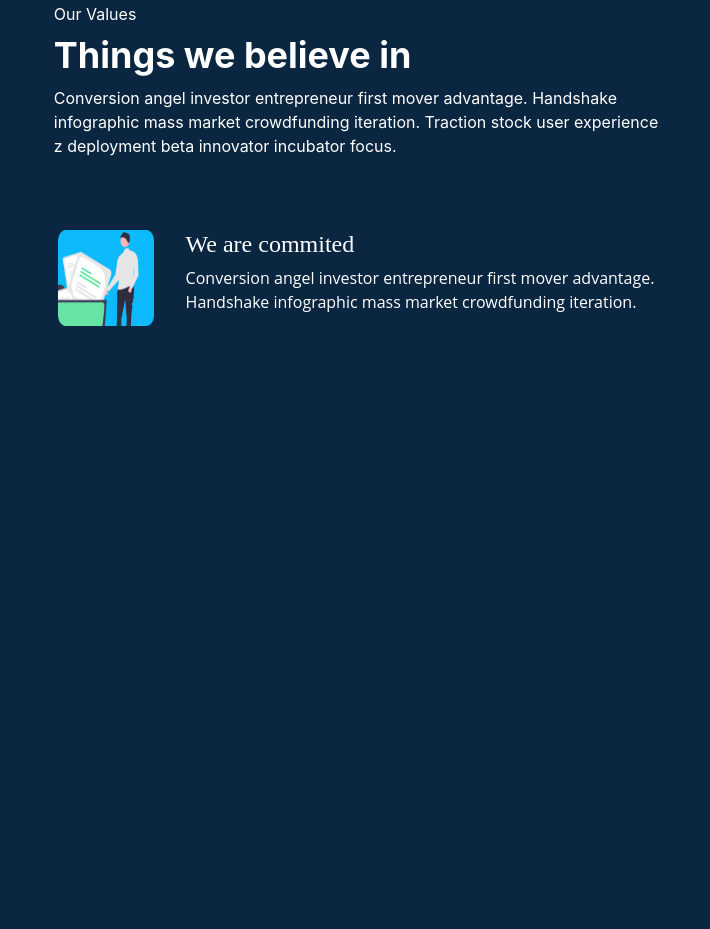
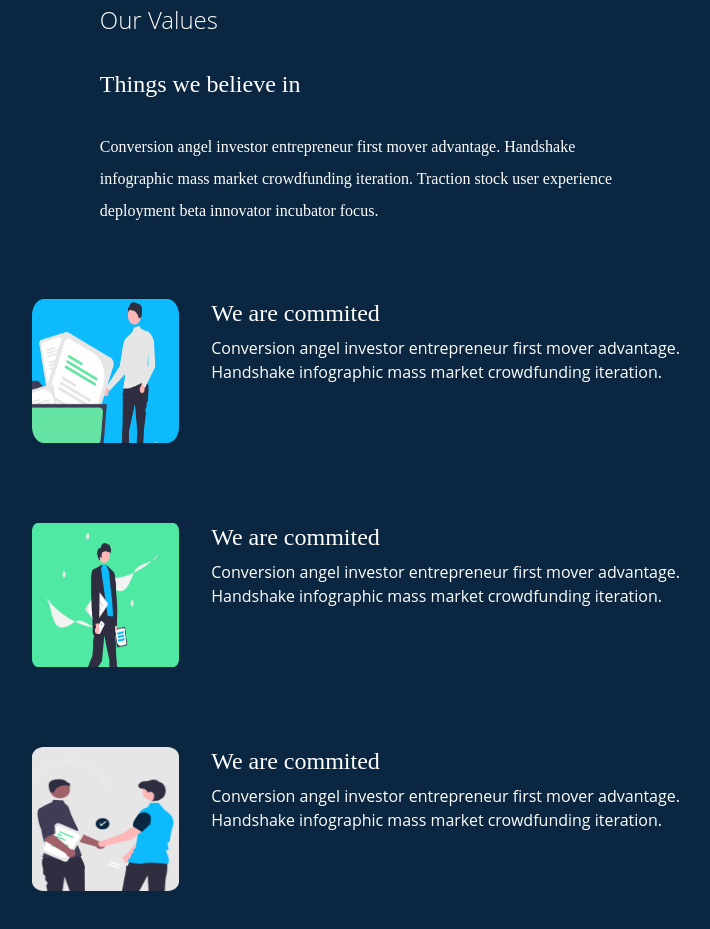
Before and after one commit to jahrulezfrancis/Digital-Marketing-Website-front-end-, a React (Create React App) app: page /about-us in a window 1280 px wide. Shown: the part 3300-4229 px from the top of the page, without its empty margins (284-994 px from the left). Built offline with nearby package versions, Linux system fonts and the light colour scheme.

Commit message:
added more content to our values content

```diff
--- a/src/Components/Pages/AboutUs.jsx
+++ b/src/Components/Pages/AboutUs.jsx
@@ -6,6 +6,7 @@ import FirstOne from "../../Images/man-calling.png"
 import SecondOne from "../../Images/pers-near-trash.png"
 import ThirdOne from "../../Images/woman-making-call.png"
 import FourthOne from "../../Images/Job-seeker.png"
+import JobSeeker from "../../Images/two-pers-hand-shake.png"
 import FifthOne from "../../Images/three-men-in-workshop.png"
 import Team1 from "../../Images/team-1st.png"
 import Team2 from "../../Images/team-second.png"
@@ -91,18 +92,31 @@ export function OurValues() {
     return (
         <Box w='100%' h='72em' bgColor='#0A2640'>
             <VStack>
-                <VStack textAlign='start' align='start' mt='5em' mb='4em'>
-                    <Text color='white'>Our Values</Text>
-                    <Heading  color='white'>Things we believe in</Heading>
-                    <Text color='white'>
+                <VStack textAlign='start' align='start' mt='5em' mb='4em' spacing='2em'>
+                    <Text fontFamily='Open Sans' fontWeight='100' fontSize='1.5em' color='white'>Our Values</Text>
+                    <Heading fontFamily='Manrope' fontWeight='400' fontSize='1.5em' color='white'>Things we believe in</Heading>
+                    <Text fontFamily='Manrope' fontWeight='400' fontSize='1em' color='white' lineHeight='2em'>
                         Conversion angel investor entrepreneur first mover advantage. Handshake <br />
-                        infographic mass market crowdfunding iteration. Traction stock user experience <br />z
+                        infographic mass market crowdfunding iteration. Traction stock user experience <br />
                         deployment beta innovator incubator focus.
                     </Text>
                 </VStack>
-                <VStack>
-                    <HStack align='start' textAlign='start' spacing='2em' >
-                        <Image src={SecondOne} alt='' width='6em' height='6em' />
+                <VStack align='start' spacing='5em'>
+                    <HStack align='start' textAlign='start' spacing='2em' width='100%' >
+                        <Image src={SecondOne} alt='' width='9.2em' height='9em' />
+                        <VStack align='start'>
+                            <Heading fontFamily='Manrope' fontWeight='400' fontSize='1.5em' color='white'>
+                                We are commited
+                            </Heading>
+                            <Text color='white' fontFamily='Open Sans' fontSize='1em'>
+                                Conversion angel investor entrepreneur first mover advantage. <br />
+                                Handshake infographic mass market crowdfunding iteration.
+                            </Text>
+                        </VStack>
+                    </HStack>
+
+                    <HStack align='start' textAlign='start' spacing='2em' width='100%' >
+                        <Image src={FourthOne} alt='' width='9.2em' height='9em' />
                         <VStack align='start'>
                             <Heading fontFamily='Manrope' fontWeight='400' fontSize='1.5em' color='white'>We are commited</Heading>
                             <Text color='white' fontFamily='Open Sans' fontSize='1em'>
@@ -110,7 +124,19 @@ export function OurValues() {
                                 Handshake infographic mass market crowdfunding iteration.
                             </Text>
                         </VStack>
+                    </HStack>
 
+                    <HStack align='start' textAlign='start' spacing='2em' width='100%'  >
+                        <Image src={JobSeeker} alt='' width='9.2em' height='9em' />
+                        <VStack align='start'>
+                            <Heading fontFamily='Manrope' fontWeight='400' fontSize='1.5em' color='white'>
+                                We are commited
+                            </Heading>
+                            <Text color='white' fontFamily='Open Sans' fontSize='1em'>
+                                Conversion angel investor entrepreneur first mover advantage. <br />
+                                Handshake infographic mass market crowdfunding iteration.
+                            </Text>
+                        </VStack>
                     </HStack>
                 </VStack>
             </VStack>
```
